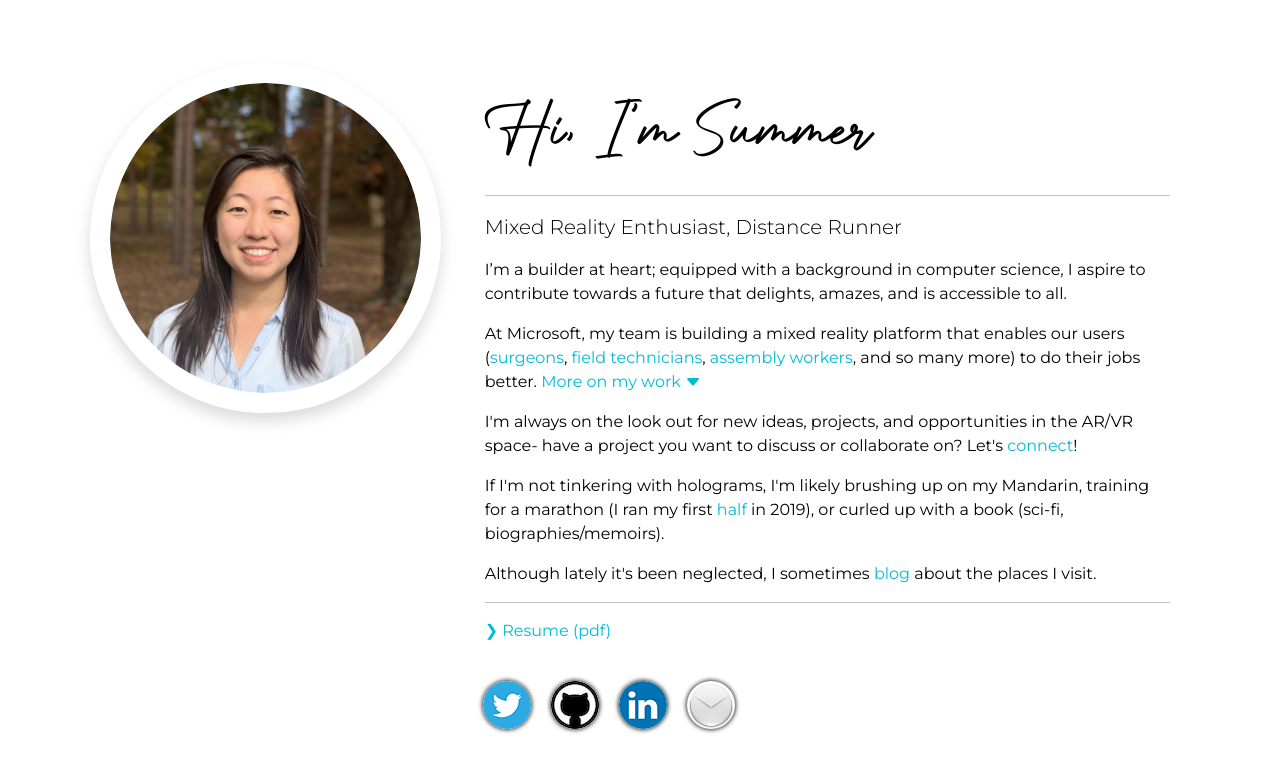
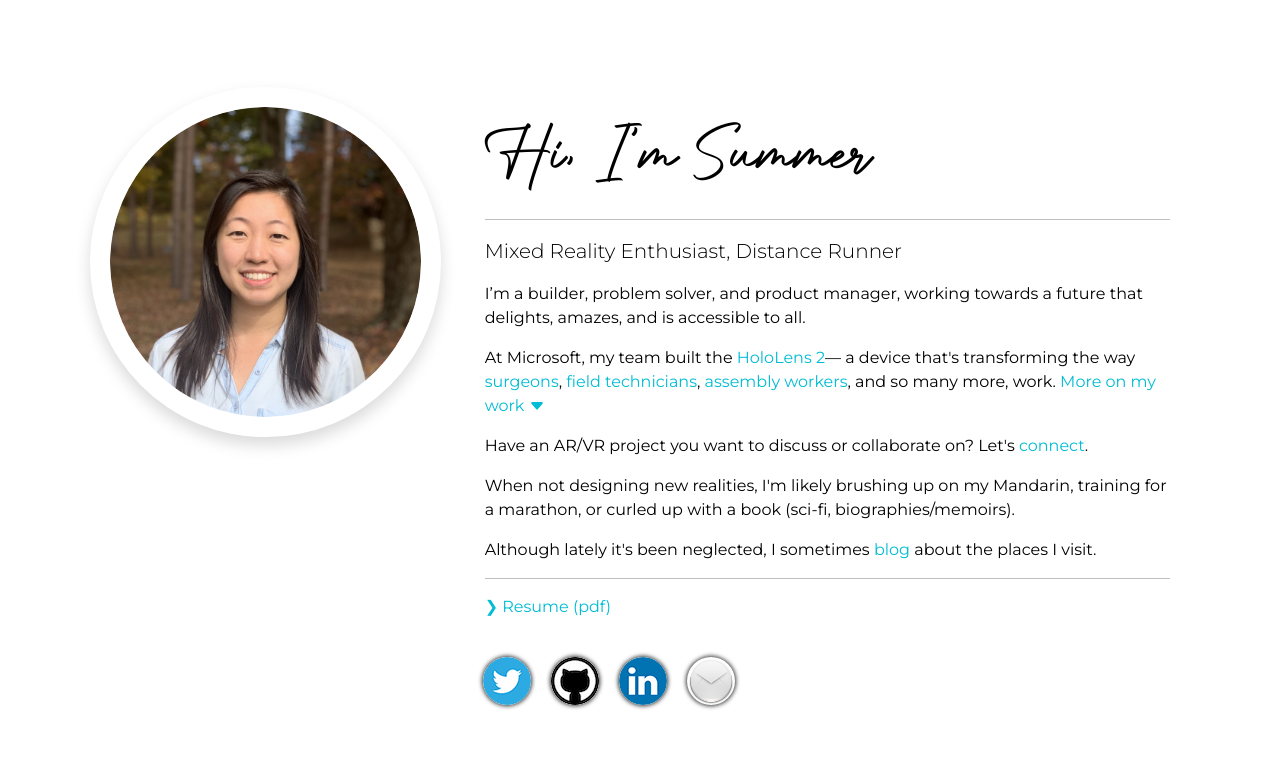
Before and after one commit to sw5813/sumwu, a Flask app: page / in a window 1280 px wide. Shown: the top 772 px of the page. Run offline with Flask 2, Linux system fonts and the light colour scheme; some libraries are stand-ins or nearby versions.

Commit message:
Update intro

```diff
--- a/app/templates/index.html
+++ b/app/templates/index.html
@@ -45,10 +45,10 @@
                 <hr>
                 <p class="lead">Mixed Reality Enthusiast, Distance Runner</p>
 
-                <p>I’m a builder at heart; equipped with a background in computer science, I aspire to contribute towards a future that delights, amazes, and is accessible to all.</p>
+                <p>I’m a builder, problem solver, and product manager, working towards a future that delights, amazes, and is accessible to all.</p>
 
                 <p>
-                  At Microsoft, my team is building a mixed reality platform that enables our users (<a href="https://aka.ms/24h">surgeons</a>, <a href="https://news.microsoft.com/transform/vroom-with-a-view-hololens-2-powers-faster-fixes-mercedes-benz-usa/">field technicians</a>, <a href="https://news.microsoft.com/innovation-stories/hololens-2-nasa-orion-artemis/">assembly workers</a>, and so many more) to do their jobs better.
+                  At Microsoft, my team built the <a href="https://www.microsoft.com/en-us/hololens">HoloLens 2</a>&#8212 a device that's transforming the way <a href="https://aka.ms/24h">surgeons</a>, <a href="https://news.microsoft.com/transform/vroom-with-a-view-hololens-2-powers-faster-fixes-mercedes-benz-usa/">field technicians</a>, <a href="https://news.microsoft.com/innovation-stories/hololens-2-nasa-orion-artemis/">assembly workers</a>, and so many more, work.
 
                   <!-- Toggle projects section to reduce text-->
                   <a data-bs-toggle="collapse" href="#projects" role="button" aria-expanded="false" aria-controls="projects">
@@ -61,7 +61,7 @@
 
                 <!-- Projects section (hidden by default) -->
                 <div class="collapse mb-3" id="projects">
-                  I'm leading the effort to bring <a href="https://docs.microsoft.com/en-us/windows/mixed-reality/develop/unreal/unreal-development-overview?tabs=ue426%2Cmrtk%2Casa">HoloLens 2 support to Unreal Engine</a>, and have recently begun looking into how we can further democratize mixed reality development beyond game engines. Here are some highlights:
+                  I lead the team that delivered <a href="https://docs.microsoft.com/en-us/windows/mixed-reality/develop/unreal/unreal-development-overview?tabs=ue426%2Cmrtk%2Casa">HoloLens 2 support in Unreal Engine</a>, as well as an effort to expand the reach of Microsoft's mixed reality platform to the world's ~35 million web and mobile developers. Here are some highlights:
 
                     <div class="row">
 
@@ -71,17 +71,17 @@
                         </a>
                         <div class="card-body">
                           <h5 class="card-title">MR Dev Days 2020</h5>
-                          <p class="card-text">After HoloLens 2 support in UE4 achieved <a href="https://www.roadtovr.com/unreal-engine-4-25-hololens-2-magic-leap-azure-spatial-anchors/">production-ready</a> status in May '20, I gave this talk on how to get started on the platform at Microsoft's annual MR developer conference.</p>
+                          <p class="card-text">In May '20, after my team shipped <a href="https://www.roadtovr.com/unreal-engine-4-25-hololens-2-magic-leap-azure-spatial-anchors/">production-ready</a> HoloLens 2 support in UE4, I gave this talk on how to get started on the platform at Microsoft's annual MR developer conference.</p>
                         </div>
                       </div>
 
                       <div class="card col-lg m-2 p-0">
-                        <a href="http://aka.ms/mrtk-unreal">
+                        <a href="https://techcommunity.microsoft.com/t5/mixed-reality-blog/ux-tools-0-10-release-tap-to-place-menus-and-umg-support-now/ba-p/1773166">
                           <img src="{{ url_for('static', filename='img/mrtk.png') }}" class="card-img-top" alt="Mixed Reality Toolkit for Unreal Hand Menu">
                         </a>
                         <div class="card-body">
                           <h5 class="card-title">Mixed Reality Toolkit</h5>
-                          <p class="card-text">My team shipped the <a href="http://aka.ms/uxt-unreal">UX Tools</a> plugin in May '20 and continues to ship an update every two months. The <a href="https://github.com/microsoft/MixedReality-GraphicsTools-Unreal">Graphics Tools</a> plugin was released in Jan '20, and a third plugin is on the way.</p>
+                          <p class="card-text">My team released the <a href="http://aka.ms/uxt-unreal">UX Tools</a> plugin in May '20 and continues to ship updates every two months. We released <a href="https://github.com/microsoft/MixedReality-GraphicsTools-Unreal">Graphics Tools</a> in Jan '20, with more plugins on the way.</p>
                         </div>
                       </div>
 
@@ -91,7 +91,7 @@
                         </a>
                         <div class="card-body">
                           <h5 class="card-title">Kippy's Escape</h5>
-                          <p class="card-text">A HoloLens 2 puzzle game I produced, originally intended as a booth demo for GDC 2020. It's now <a href="https://github.com/microsoft/MixedReality-Unreal-KippysEscape">open source</a> and available for download from the <a href="https://www.microsoft.com/p/kippys-escape/9nbd7gl86vkd">Microsoft Store</a>.</p>
+                          <p class="card-text">A HoloLens 2 puzzle game I produced on the side, Kippy was originally intended as a booth demo for GDC 2020. It's now <a href="https://github.com/microsoft/MixedReality-Unreal-KippysEscape">open source</a> and available for download from the <a href="https://www.microsoft.com/p/kippys-escape/9nbd7gl86vkd">Microsoft Store</a>.</p>
                         </div>
                       </div>
 
@@ -99,9 +99,9 @@
 
                 </div>
 
-                <p>I'm always on the look out for new ideas, projects, and opportunities in the AR/VR space- have a project you want to discuss or collaborate on? Let's <a href="mailto:summer.wu82@gmail.com">connect</a>!</p>
+                <p>Have an AR/VR project you want to discuss or collaborate on? Let's <a href="mailto:summer.wu82@gmail.com">connect</a>.</p>
 
-                <p>If I'm not tinkering with holograms, I'm likely brushing up on my Mandarin, training for a marathon (I ran my first <a href="https://raceday.enmotive.com/#/events/iron-horse-half-marathon/registrants/5d52fd5d-68d4-4fc1-bbc0-597d5206f5f9">half</a> in 2019), or curled up with a book (sci-fi, biographies/memoirs).</p>
+                <p>When not designing new realities, I'm likely brushing up on my Mandarin, training for a marathon, or curled up with a book (sci-fi, biographies/memoirs).</p>
 
                 <p>
                   Although lately it's been neglected, I sometimes <a href="{{ url_for('blog') }}">blog</a> about the places I visit.
```
